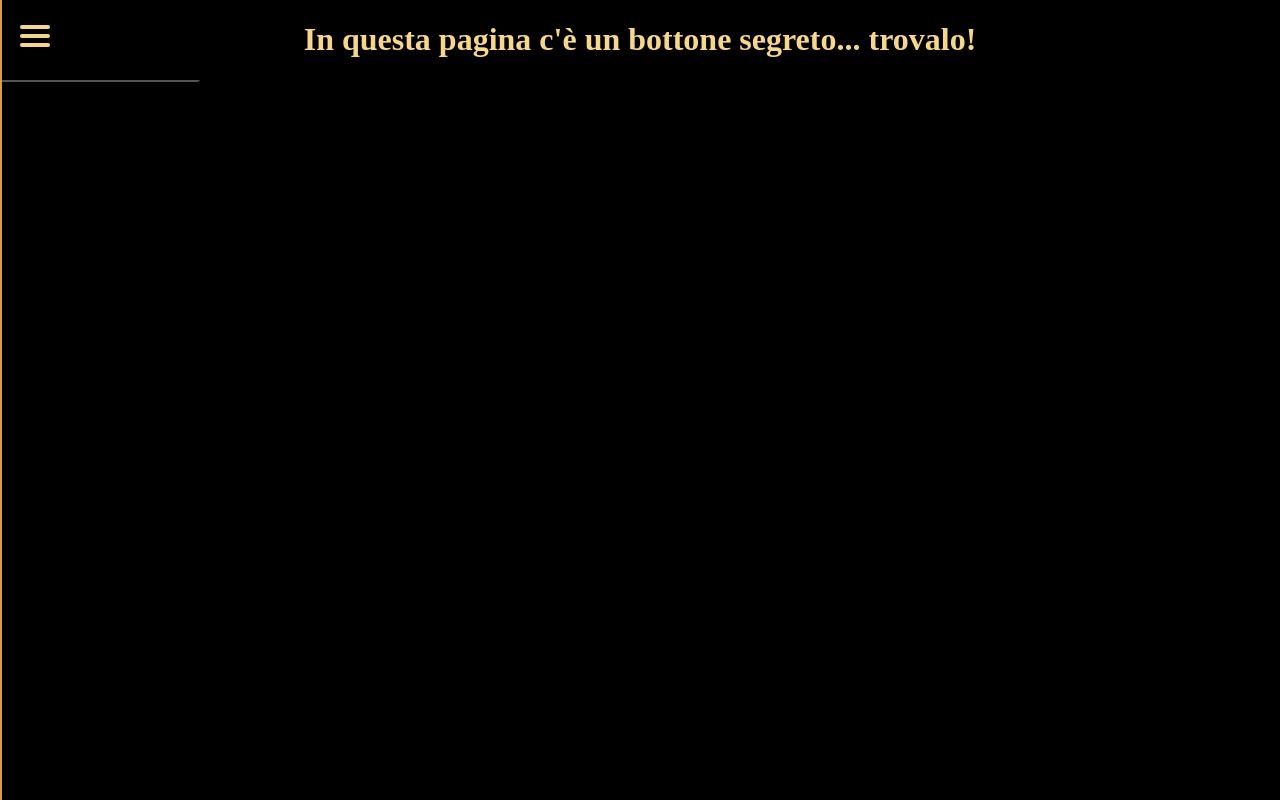
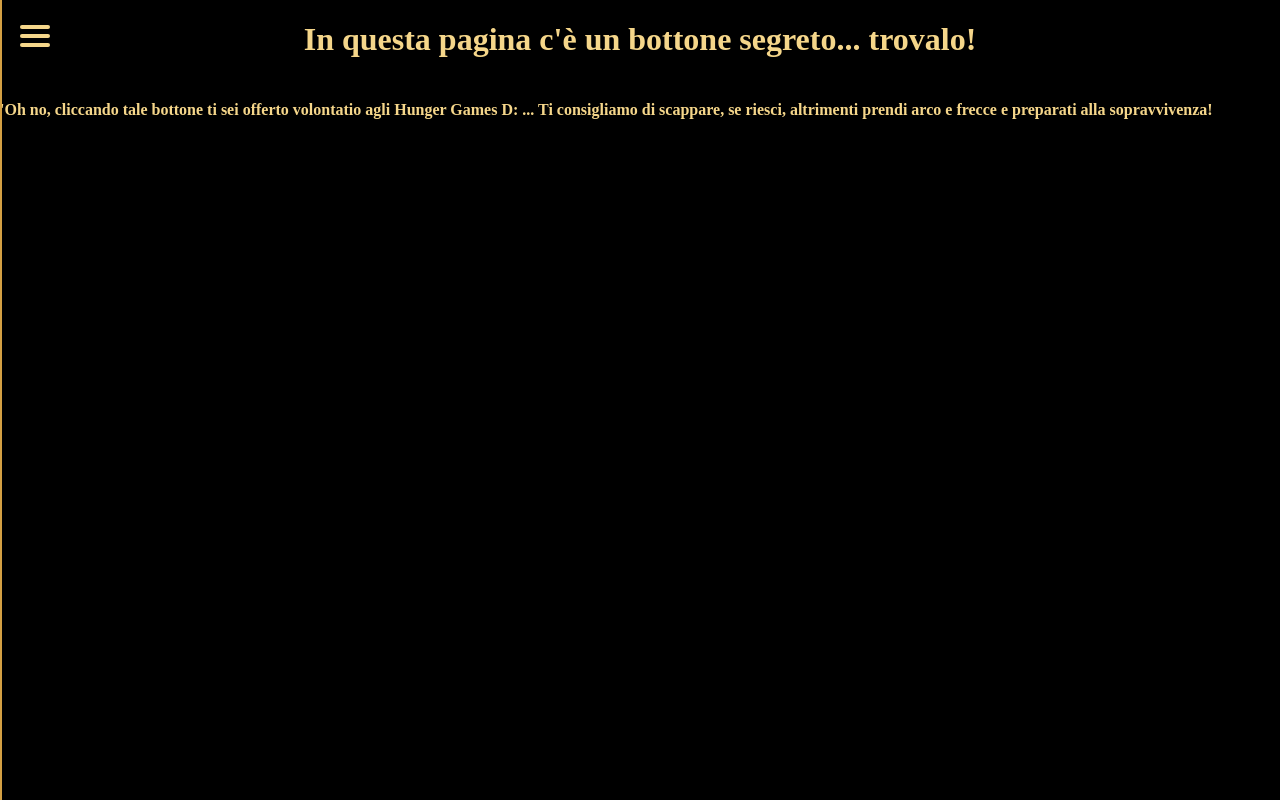
Before and after one commit to Dsara16/libri, a plain HTML site: page segreto.html in a window 1280 px wide. Drawn offline with Linux system fonts and the light colour scheme.

Commit message:
Update style.css

```diff
--- a/style.css
+++ b/style.css
@@ -101,15 +101,13 @@ header, section {
 
 
 #bottoneSegreto {
-    background-color: black;
-    border-color: black;
-    color: black;
+   opacity: 0;
     width:200px;
     cursor: pointer;
 }
 
-#resultTex{
+/*#resultTex{
     display:none;
     margin-top: 20px;
     padding: 10px;
-}
+}*/
```
